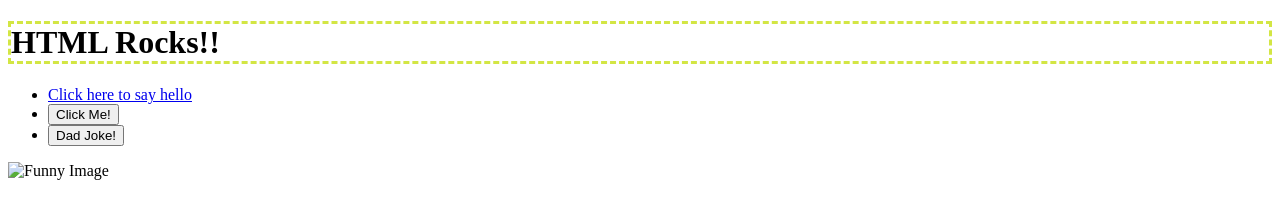
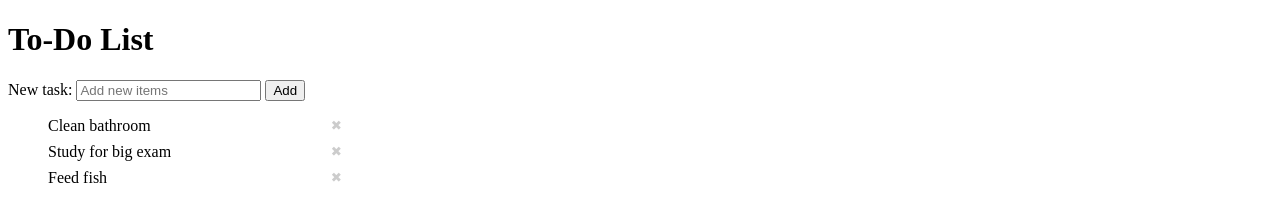
Before and after one commit to eawalls/10.03-Lab---JavaScript-in-the-Browser-Part-2, a website: page index.html in a window 1280 px wide. Drawn offline with Linux system fonts and the light colour scheme; files that its build step writes are made by us from their sources.

Commit message:
Trial One

```diff
--- a/index.html
+++ b/index.html
@@ -10,16 +10,32 @@
 </head>
 
 <body>
-  <h1>HTML Rocks!!</h1>
-  <ul>
-  <li><a href="/hello">Click here to say hello</a></li>
-  <li><button id="hello-link">Click Me!</button></li>
-  <li><button id="joke-button">Dad Joke!</button></li>
-  <script src="script.js"></script>
-  </ul>
-  <img src="funny.png" alt="Funny Image" width="300" height="200">
 
-  <h2 id="joke-display"></h2>
+    <!-- Main Title -->
+    <h1>To-Do List</h1>
+
+    <!-- Input Area -->
+    <div>
+        <label for="taskInput">New task:</label>
+        <input type="text" id="taskInput" placeholder="Add new items">
+        <button id="addBtn">Add</button>
+    </div>
+
+    <!-- The List -->
+<ol id="taskList">
+    <li>
+        <span class="task-text">Clean bathroom</span><button class="done-btn">✖</button>
+    </li>
+    <li>
+        <span class="task-text">Study for big exam</span><button class="done-btn">✖</button>
+    </li>
+    <li>
+        <span class="task-text">Feed fish</span><button class="done-btn">✖</button>
+    </li>
+</ol>
+
+<script src="script.js"></script>
+
 </body>
 
 </html>
```
Also changed, not shown: dist/script.js, dist/style.css, 1 other file.
